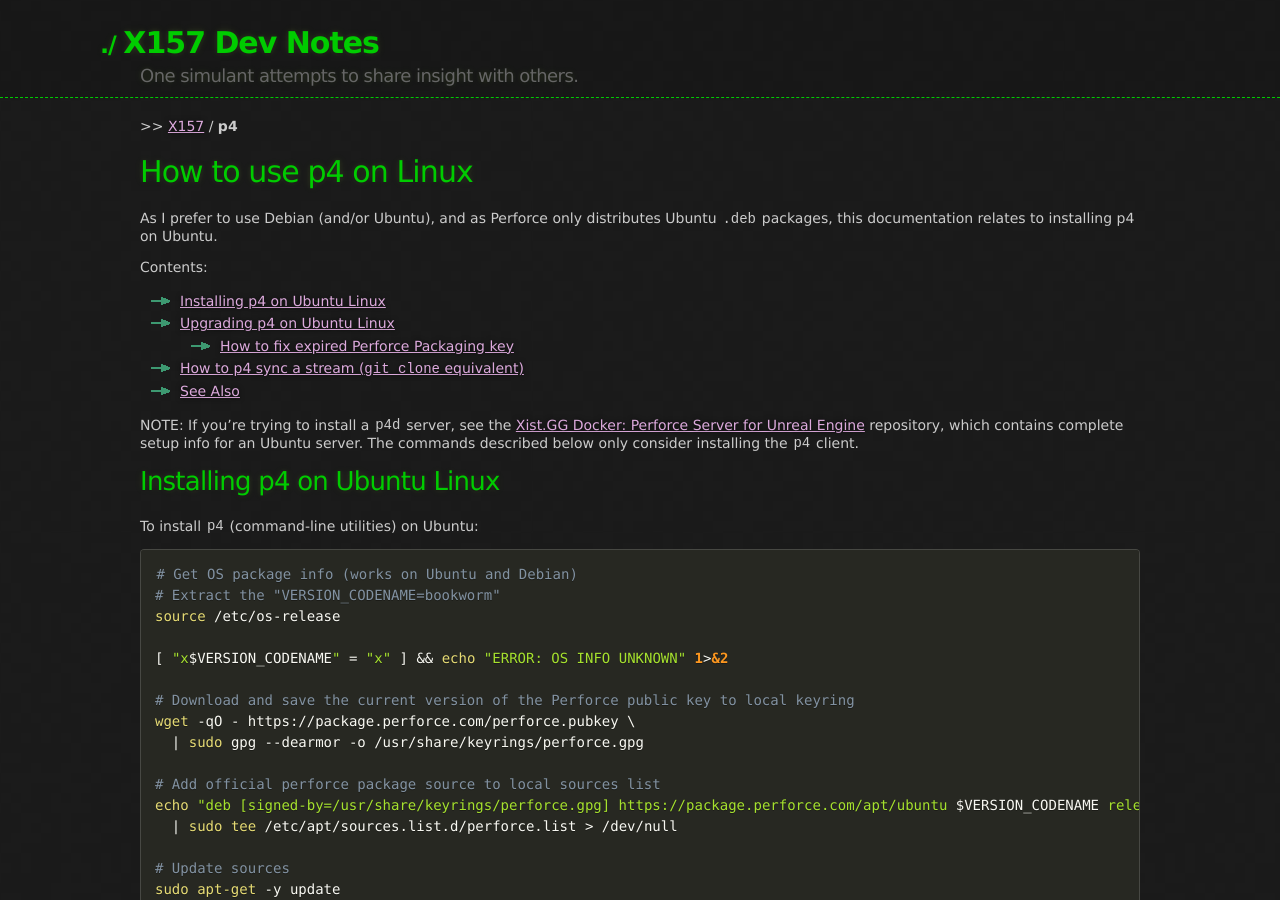
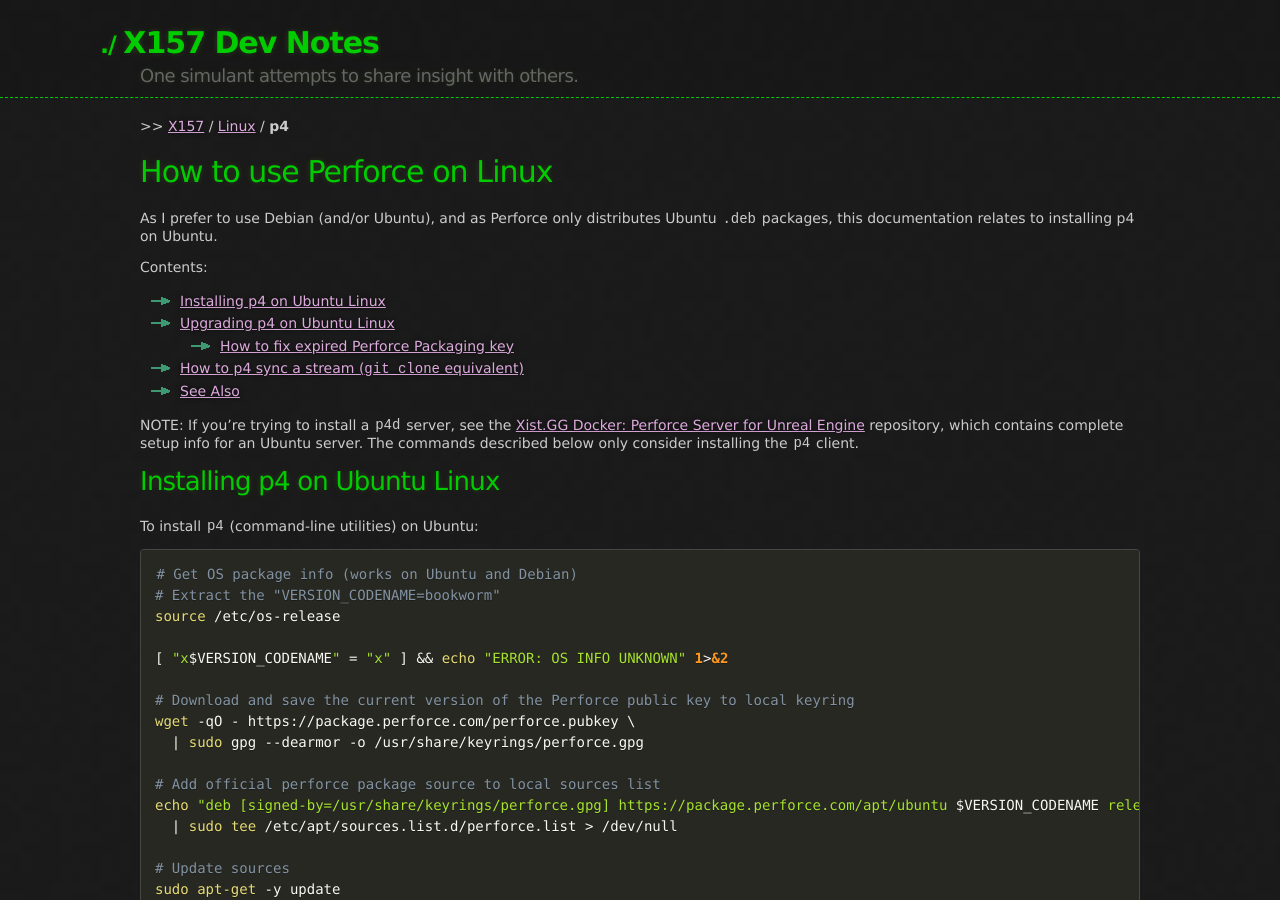
Before and after one commit to x157/x157.github.io, a Jekyll site: the page built from UE5/Linux/p4.md, in a window 1280 px wide and 900 px high. Built offline with Jekyll 4.4.1, drawn with Linux system fonts in a browser that asks for light colours.

Commit message:
Update P4 title and breadcrumb

```diff
--- a/UE5/Linux/p4.md
+++ b/UE5/Linux/p4.md
@@ -1,10 +1,11 @@
 ---
 title: "Linux P4"
 description: "Installing and using p4 on Linux"
+breadcrumb_path: "Linux"
 breadcrumb_name: "p4"
 ---
 
-# How to use p4 on Linux
+# How to use Perforce on Linux
 
 As I prefer to use Debian (and/or Ubuntu), and as Perforce only distributes Ubuntu `.deb` packages,
 this documentation relates to installing p4 on Ubuntu.
```
Also changed, not shown: UE5/Linux/index.md (+1 -1 lines).
